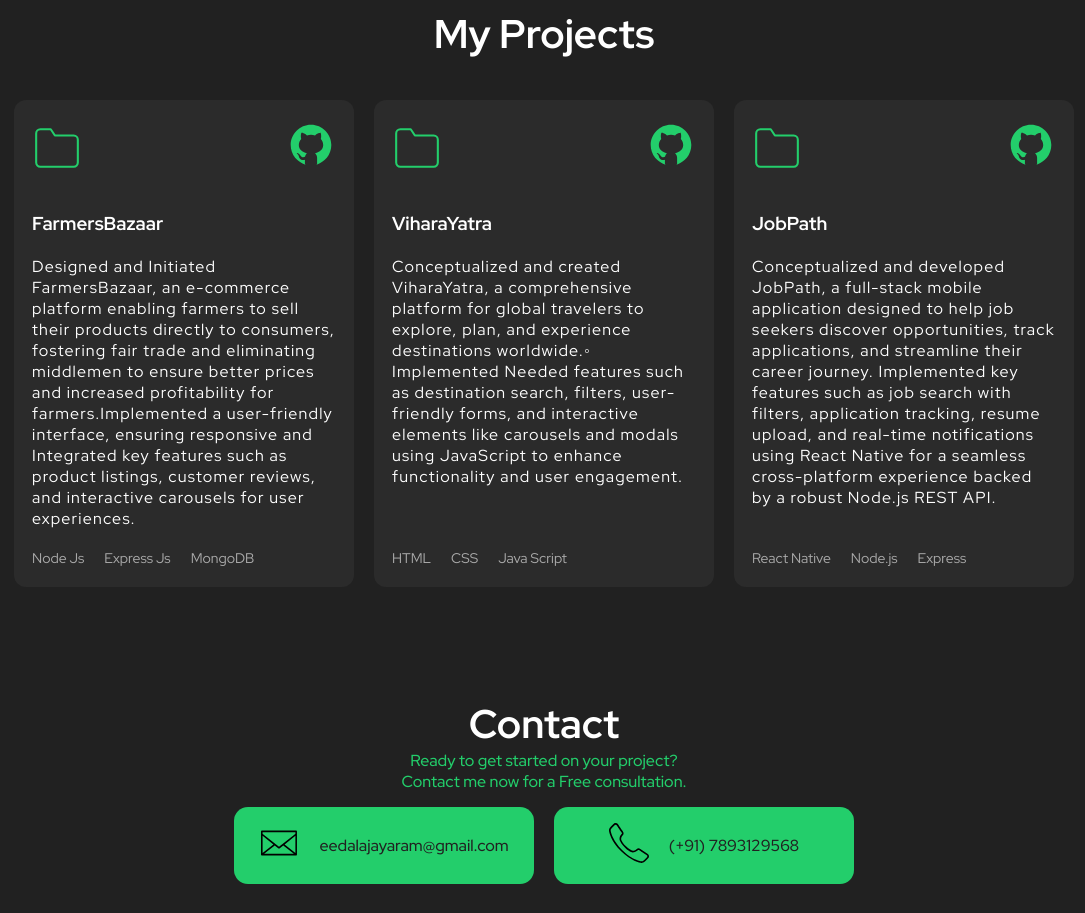
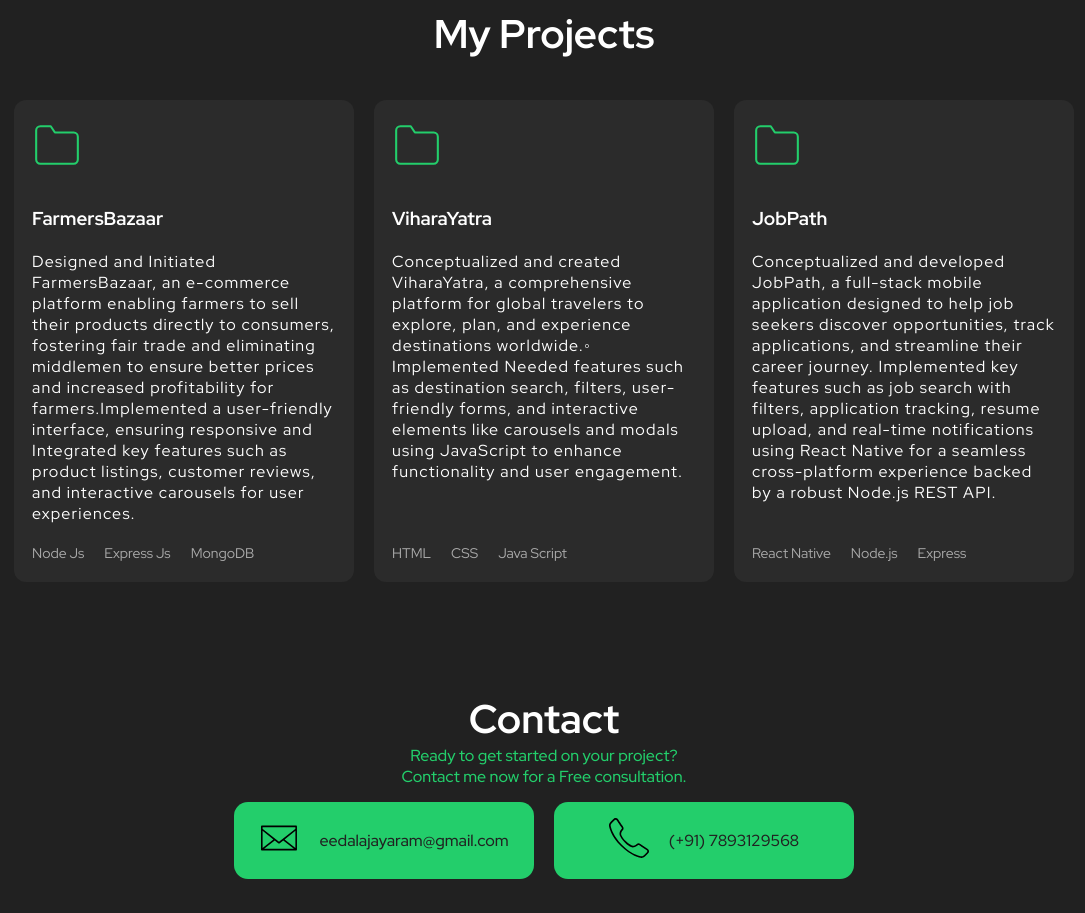
Before and after one commit to JayaRam2884/Portifolio, a React (Create React App) app: page / in a window 1280 px wide. Shown: the part 2480-3393 px from the top of the page, without its empty margins (96-1181 px from the left). Built offline with nearby package versions, Linux system fonts and the light colour scheme.

Commit message:
Update Project.tsx

```diff
--- a/src/components/Project/Project.tsx
+++ b/src/components/Project/Project.tsx
@@ -16,8 +16,8 @@ export function Project() {
             <header>
               <svg width="50" xmlns="http://www.w3.org/2000/svg" role="img" viewBox="0 0 24 24" fill="none" stroke="#23ce6b" strokeWidth="1" strokeLinecap="round" strokeLinejoin="round"> <title>Folder</title> <path d="M22 19a2 2 0 0 1-2 2H4a2 2 0 0 1-2-2V5a2 2 0 0 1 2-2h5l2 3h9a2 2 0 0 1 2 2z"></path> </svg>
               <div className="project-links">
-                <a href="https://github.com/JayaRam2884/FarmersBazaar" target="_blank" rel="noreferrer">
-                  <img src={githubIcon} alt="Visit site" /></a>
+                {/* <a href="https://github.com/JayaRam2884/FarmersBazaar" target="_blank" rel="noreferrer"> */}
+                  {/* <img src={githubIcon} alt="Visit site" /></a> */}
                  </div>
             </header>
             <div className="body">
@@ -33,8 +33,8 @@ export function Project() {
             <header>
               <svg width="50" xmlns="http://www.w3.org/2000/svg" role="img" viewBox="0 0 24 24" fill="none" stroke="#23ce6b " strokeWidth="1" strokeLinecap="round" strokeLinejoin="round"><title>Folder</title> <path d="M22 19a2 2 0 0 1-2 2H4a2 2 0 0 1-2-2V5a2 2 0 0 1 2-2h5l2 3h9a2 2 0 0 1 2 2z"></path> </svg>
               <div className="project-links">
-                <a href="https://github.com/JayaRam2884/ViharaYatra" target="_blank" rel="noreferrer">
-                  <img src={githubIcon} alt="Visit site" /> </a>
+                {/* <a href="https://github.com/JayaRam2884/ViharaYatra" target="_blank" rel="noreferrer"> */}
+                  {/* <img src={githubIcon} alt="Visit site" /> </a> */}
               </div>
             </header>
             <div className="body">
@@ -61,7 +61,7 @@ export function Project() {
       </svg>
       <div className="project-links">
         <a href="https://github.com/JayaRam2884/JobPath" target="_blank" rel="noreferrer">
-          <img src={githubIcon} alt="Visit site" />
+          {/* <img src={githubIcon} alt="Visit site" /> */}
         </a>
       </div>
     </header>
```
